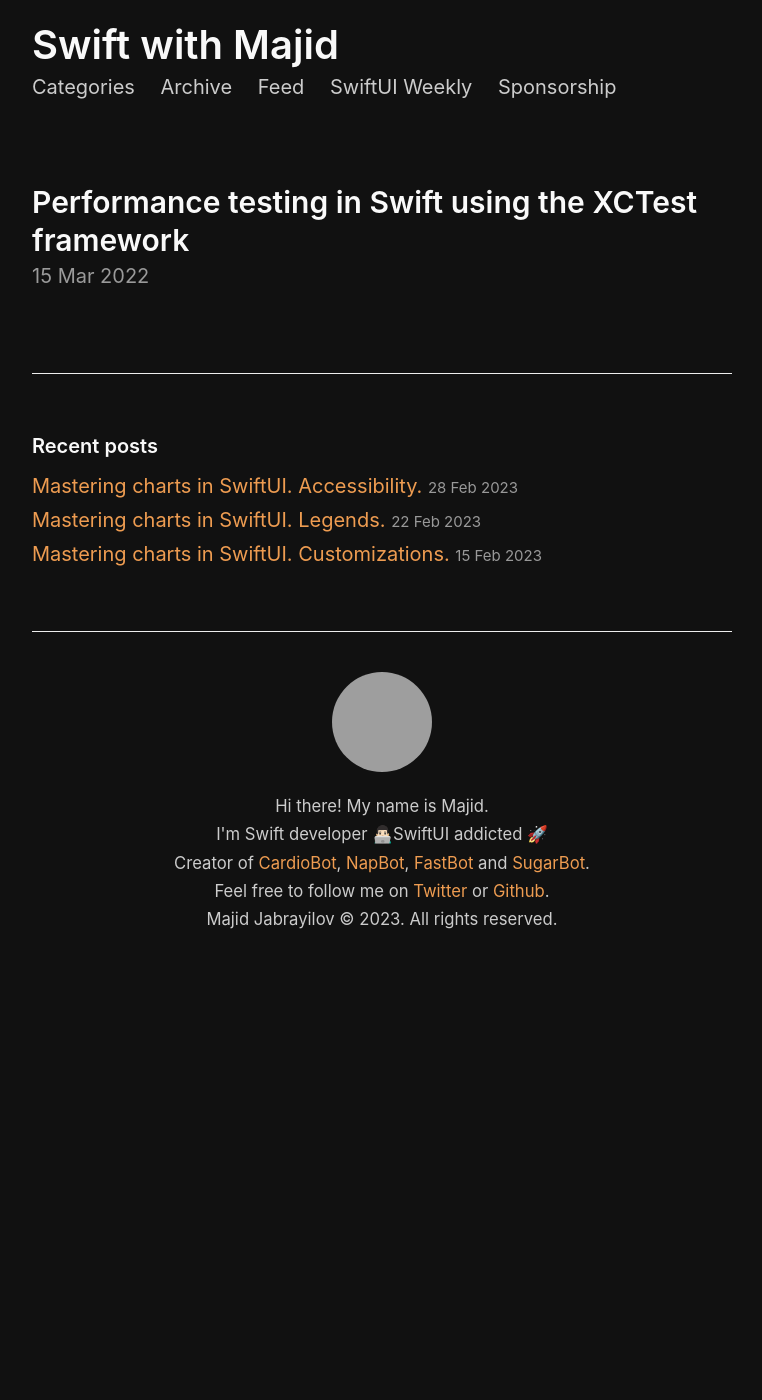
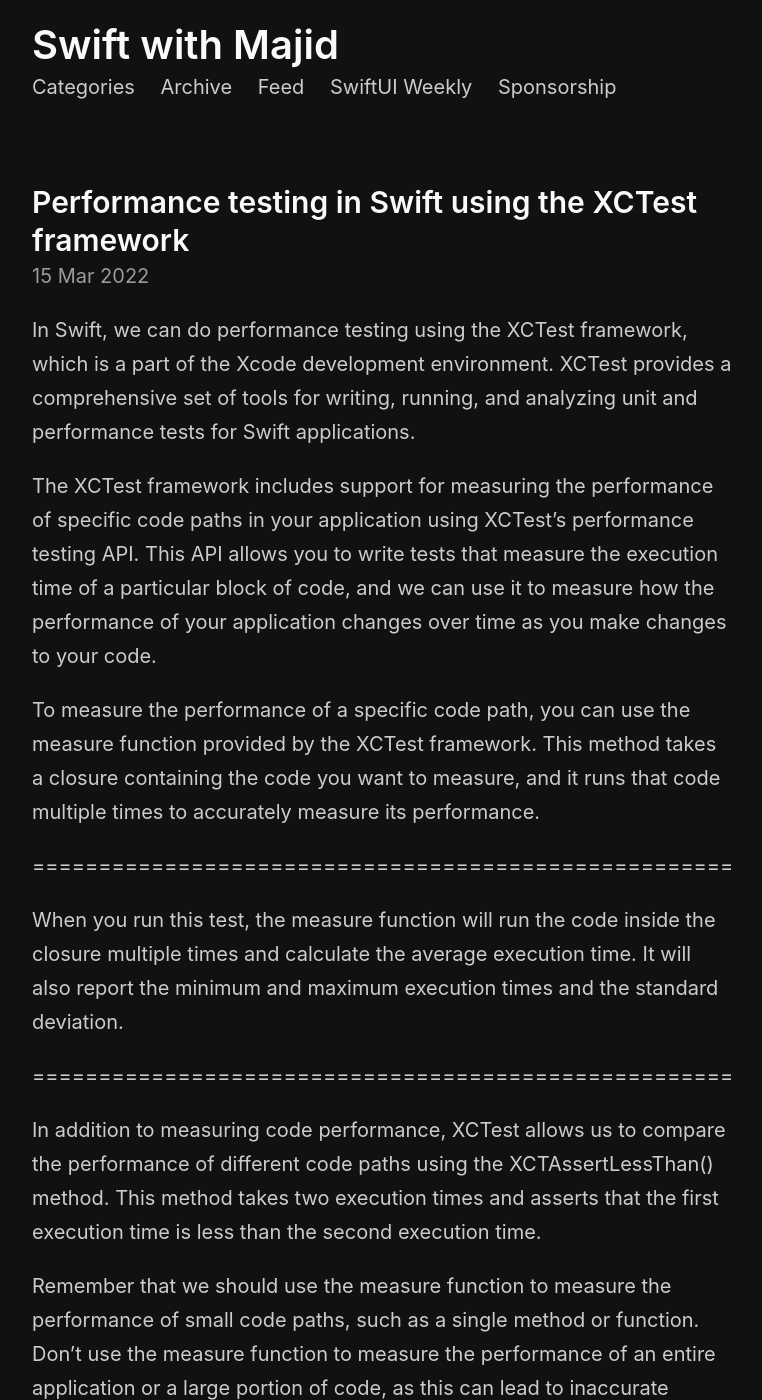
Before and after one commit to mecid/mecid.github.io, a Jekyll site: the page built from _posts/2022-03-15-performance-testing-in-swift-using-xctest-framework.md, in a window 1280 px wide and 1400 px high. Shown: the whole window, without its empty margins (258-1020 px from the left). Built offline with Jekyll 4.4.1, drawn with Linux system fonts in a browser that asks for light colours; some of the changed text lies outside the part shown; grey boxes are pictures that could not be loaded.

Commit message:
performance testing post content added

```diff
--- a/_posts/2022-03-15-performance-testing-in-swift-using-xctest-framework.md
+++ b/_posts/2022-03-15-performance-testing-in-swift-using-xctest-framework.md
@@ -2,3 +2,29 @@
 title: Performance testing in Swift using the XCTest framework
 layout: post
 ---
+
+In Swift, we can do performance testing using the XCTest framework, which is a part of the Xcode development environment. XCTest provides a comprehensive set of tools for writing, running, and analyzing unit and performance tests for Swift applications.
+
+The XCTest framework includes support for measuring the performance of specific code paths in your application using XCTest's performance testing API. This API allows you to write tests that measure the execution time of a particular block of code, and we can use it to measure how the performance of your application changes over time as you make changes to your code.
+
+To measure the performance of a specific code path, you can use the measure function provided by the XCTest framework. This method takes a closure containing the code you want to measure, and it runs that code multiple times to accurately measure its performance.
+
+=====================================================
+
+When you run this test, the measure function will run the code inside the closure multiple times and calculate the average execution time. It will also report the minimum and maximum execution times and the standard deviation.
+
+=====================================================
+
+In addition to measuring code performance, XCTest allows us to compare the performance of different code paths using the XCTAssertLessThan() method. This method takes two execution times and asserts that the first execution time is less than the second execution time.
+
+Remember that we should use the measure function to measure the performance of small code paths, such as a single method or function. Don't use the measure function to measure the performance of an entire application or a large portion of code, as this can lead to inaccurate results.
+
+To test the performance of larger code paths, we can use another overload of the measure function, allowing us to specify a particular metric or set of metrics to measure while testing.
+
+=====================================================
+
+As you can see in the example above, we create an instance of the XCTMemoryMetric type to measure only memory usage. There are a bunch of available metric types like XCTApplicationLaunchMetric, XCTMemoryMetric, XCTCPUMetric, XCTStorageMetric, XCTClockMetric, and XCTOSSignpostMetric.
+
+You can use these measurements to optimize the performance of your code by identifying any bottlenecks or areas where the execution time is longer than expected.
+
+In this article, we've explored the XCTest framework and its capabilities for performance testing in Swift. We've learned how to write and run performance tests using the XCTest framework.
```
